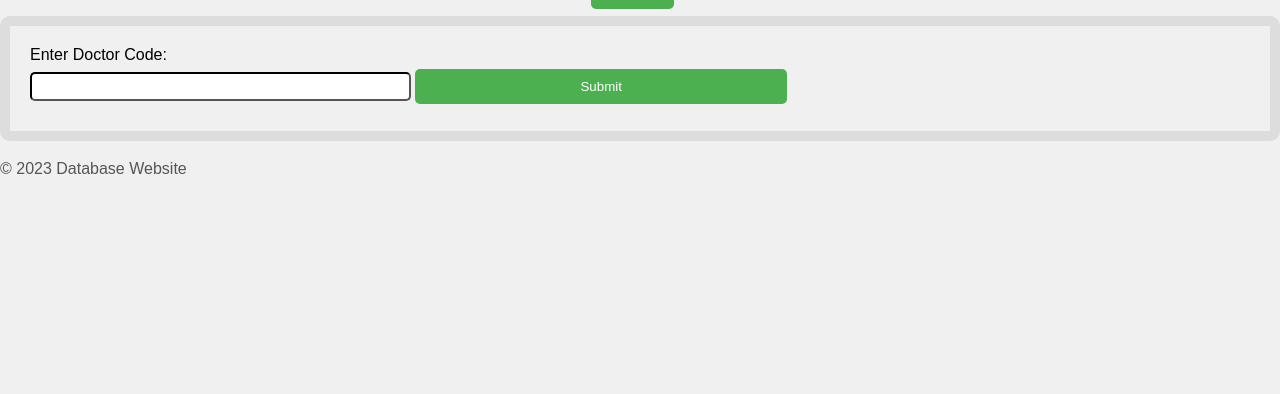
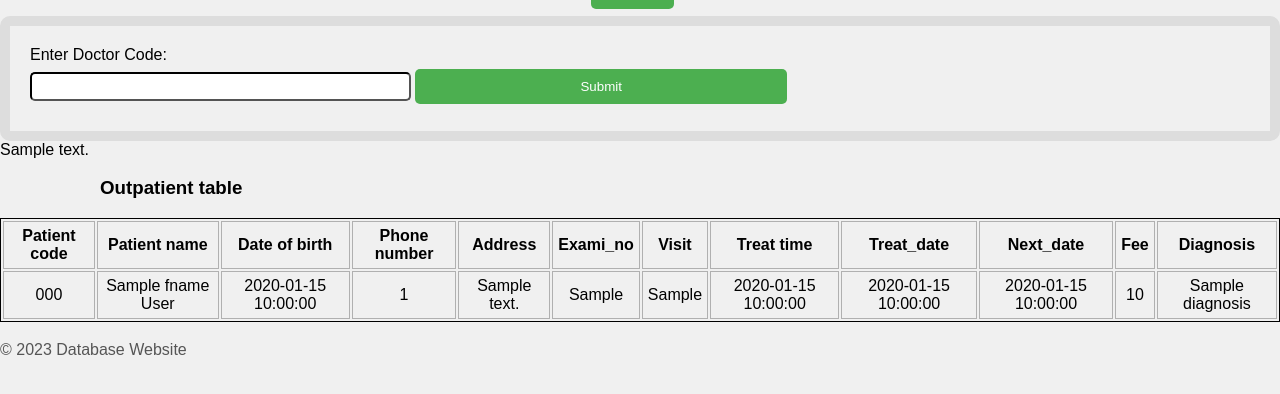
Before and after one commit to binhow612/database_website, a Flask app: template website/templates/fetch_doctor_data.html in a window 1280 px wide. Shown: the part 167-561 px from the top of the page. Run offline with Flask 3, Linux system fonts and the light colour scheme; the template is opened without the code that fills it: most values are stand-ins (such as "Sample title", 1, 10 or a date in 2020).

Commit message:
separate IP and OP when fetch doctor

```diff
--- a/website/server.py
+++ b/website/server.py
@@ -40,7 +40,6 @@ def login_route(message=None):
             return render_template("login.html", message='Invalid username or password.')
     return render_template("login.html", message='')
 
-
 @app.route('/homepage')
 def homepage_route():
     return render_template("homepage.html")
@@ -78,18 +77,22 @@ def fetch_doctor_route():
             code = data['code']
             # Call the main function in fetch_data.py
             # result = fetch_data.fetch_data(code, type="D")
-            result = fetch_data.fetch_doctor_data(username, password ,code)
-            if not result:
-                message = f"There is no patients treated or examined by this doctor!"
+            # result = fetch_data.fetch_doctor_data(username, password ,code)
+            message1 = ''
+            message2 = ''
+            result1, result2 = fetch_data.fetch_doctor_data2(username, password ,code)
+            if not result1 and not result2:
+                message1 = f"There is no patients treated or examined by this doctor!"
             else:
-                message = result
+                message1 = result1
+                message2 = result2
 
-            return render_template("fetch_doctor_data.html", message=message)
+            return render_template("fetch_doctor_data.html", message1=message1, message2=message2)
 
         except Exception as e:
-            return render_template("fetch_doctor_data.html", message=f'Error 1: {str(e)}')
+            return render_template("fetch_doctor_data.html", message1=f'Error 1: {str(e)}', message2='')
     # For GET requests, simply render the page
-    return render_template("fetch_doctor_data.html", message='')
+    return render_template("fetch_doctor_data.html", message1='', message2 = '')
 
 
 @app.route('/add_data', methods = ['GET', 'POST'])
--- a/website/templates/fetch_doctor_data.html
+++ b/website/templates/fetch_doctor_data.html
@@ -25,45 +25,78 @@
       <input type="text" id="code" name="code" required />
       <button type="submit">Submit</button>
     </form>
-    {% if message %}
+
+    {% if message1 and (message1[0]['patient_type'] == 'IP') %}
+    <h3 style="margin-left: 100px">Inpatient table</h3>
     <table style="margin: 0px auto">
       <tr>
         <th>Patient code</th>
-        <th>Patient type</th>
         <th>Patient name</th>
         <th>Date of birth</th>
         <th>Phone number</th>
         <th>Address</th>
-        <!-- <th>Doc Code</th>
+        <th>Visit</th>
+        <th>Admission date</th>
+        <th>Discharge date</th>
+        <th>Diagnosis</th>
+        <th>Treat number</th>
+        <th>Result</th>
+      </tr>
+
+      {% for value in message1 %}
+      <tr>
+        <td>{{ value['p_code'] }}</td>
+        <td>{{ value['fname'] }} {{ value['lname'] }}</td>
+        <td>{{ value['dob'] }}</td>
+        <td>{{ value['phone_number'] }}</td>
+        <td>{{ value['address'] }}</td>
+        <td>{{ value['record_no'] }}</td>
+        <td>{{ value['admission_date'] }}</td>
+        <td>{{ value['discharge_date'] }}</td>
+        <td>{{ value['diagnosis'] }}</td>
+        <td>{{ value['treatment_no'] }}</td>
+        <td>{{ value['result'] }}</td>
+      </tr>
+      {% endfor %}
+    </table>
+    {% else %} {{ message1 }} {% endif %} {% if message2 %}
+
+    <h3 style="margin-left: 100px">Outpatient table</h3>
+    <table style="margin: 0px auto">
+      <tr>
+        <th>Patient code</th>
+        <th>Patient name</th>
+        <th>Date of birth</th>
+        <th>Phone number</th>
+        <th>Address</th>
         <th>Exami_no</th>
-        <th>Exami_series_no</th>
+        <th>Visit</th>
         <th>Treat time</th>
         <th>Treat_date</th>
         <th>Next_date</th>
         <th>Fee</th>
-        <th>Diagnosis</th>  -->
+        <th>Diagnosis</th>
       </tr>
 
-      {% for value in message %}
+      {% for value in message2 %}
       <tr>
         <td>{{ value['p_code'] }}</td>
-        <td>{{ value['patient_type'] }}</td>
         <td>{{ value['fname'] }} {{ value['lname'] }}</td>
         <td>{{ value['dob'] }}</td>
         <td>{{ value['phone_number'] }}</td>
         <td>{{ value['address'] }}</td>
-        <!-- <td>{{ value['doc_code'] }}</td>
         <td>{{ value['exami_no'] }}</td>
         <td>{{ value['exami_series_no'] }}</td>
         <td>{{ value['treat_time'] }}</td>
         <td>{{ value['treat_date'] }}</td>
         <td>{{ value['next_date'] }}</td>
         <td>{{ value['fee'] }}</td>
-        <td>{{ value['diagnosis'] }}</td> -->
+        <td>{{ value['diagnosis'] }}</td>
       </tr>
       {% endfor %}
     </table>
-    {% else %} {{ message }} {% endif %}
+    {% else %} {{ message2 }} {% endif %}
+
     <footer>
       <p>&copy; 2023 Database Website</p>
     </footer>
```
Also changed, not shown: website/fetch_data.py (+30 -0 lines).
